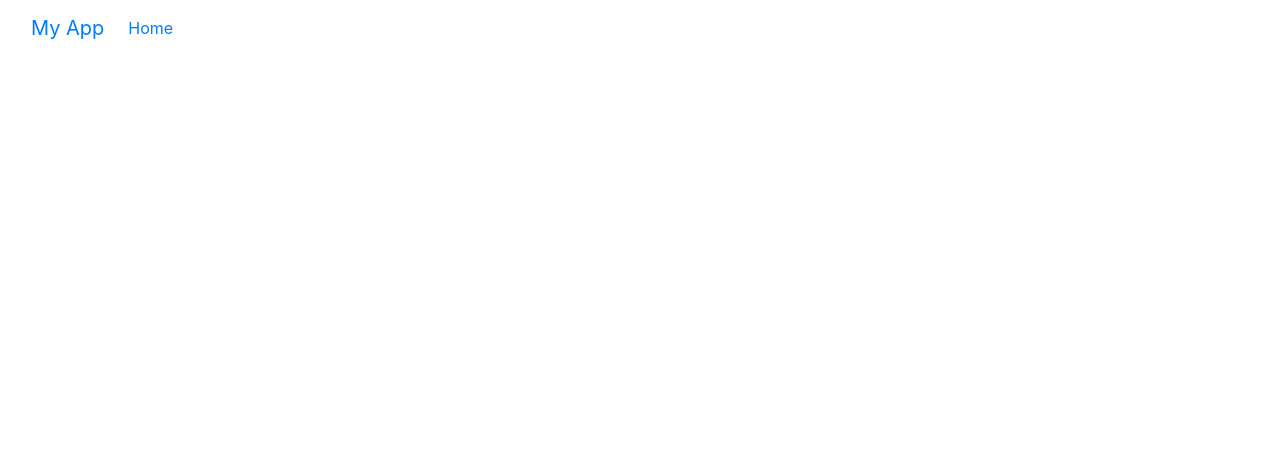
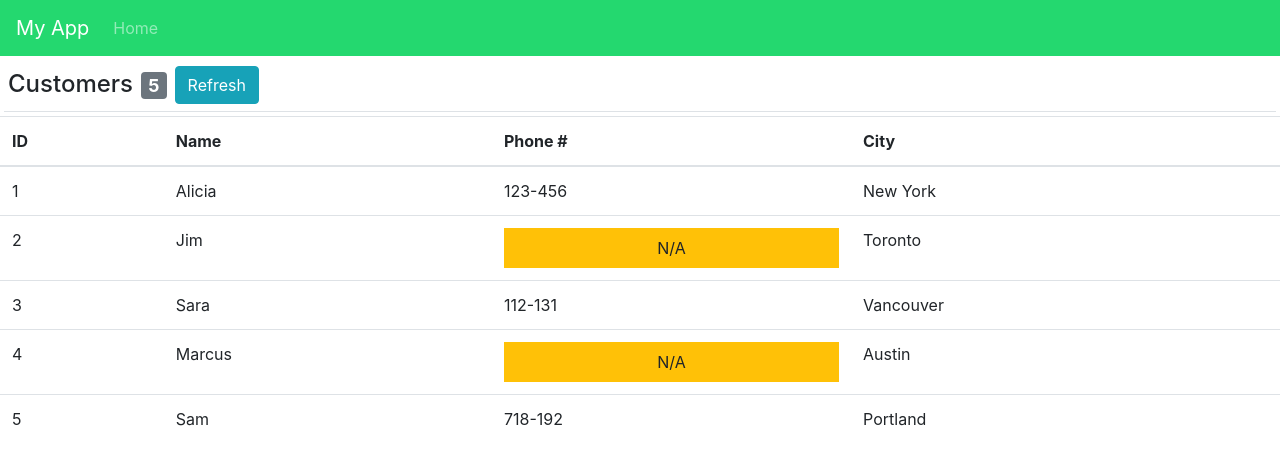
Before and after one commit to aiden-janey/react-ecommerce-site, a React (Create React App) app: page / in a window 1280 px wide. Shown: the top 464 px of the page. Built offline with nearby package versions, Linux system fonts and the light colour scheme.

Commit message:
Creating Customer Page

```diff
--- a/src/App.jsx
+++ b/src/App.jsx
@@ -1,43 +1,14 @@
 import React, { Component } from "react";
+import NavBar from "./NavBar";
+import MainContent from "./MainContent";
 
-class NavBar extends Component {
+export default class App extends Component {
   render() {
     return (
       <React.Fragment>
-        <nav class="navbar navbar-expand-lg bg-body-tertiary">
-          <div class="container-fluid">
-            <a class="navbar-brand" href="#">
-              My App
-            </a>
-            <button
-              class="navbar-toggler"
-              type="button"
-              data-bs-toggle="collapse"
-              data-bs-target="#navbarSupportedContent"
-              aria-controls="navbarSupportedContent"
-              aria-expanded="false"
-              aria-label="Toggle navigation"
-            >
-              <span class="navbar-toggler-icon"></span>
-            </button>
-            <div class="collapse navbar-collapse" id="navbarSupportedContent">
-              <ul class="navbar-nav me-auto mb-2 mb-lg-0">
-                <li class="nav-item">
-                  <a class="nav-link" href="#">
-                    Home
-                  </a>
-                </li>
-              </ul>
-            </div>
-          </div>
-        </nav>
+        <NavBar />
+        <MainContent />
       </React.Fragment>
-      /*
-      Inorder to return 2+ tags they must be wrapped in a container like div.
-      Inorder to hide nested divs in dev-tools, use React.Fragment.
-      */
     );
   }
 }
-
-export default NavBar;
--- /dev/null
+++ b/src/MainContent.jsx
@@ -0,0 +1,93 @@
+import React, { Component } from "react";
+
+class MainContent extends Component {
+  state = {
+    pageTitle: "Customers",
+    customersCount: 5,
+    customers: [
+      {
+        id: 1,
+        name: "Alicia",
+        phoneNumber: "123-456",
+        address: { city: "New York" },
+      },
+      {
+        id: 2,
+        name: "Jim",
+        phoneNumber: null,
+        address: { city: "Toronto" },
+      },
+      {
+        id: 3,
+        name: "Sara",
+        phoneNumber: "112-131",
+        address: { city: "Vancouver" },
+      },
+      {
+        id: 4,
+        name: "Marcus",
+        phoneNumber: "",
+        address: { city: "Austin" },
+      },
+      {
+        id: 5,
+        name: "Sam",
+        phoneNumber: "718-192",
+        address: { city: "Portland" },
+      },
+    ],
+  };
+
+  render() {
+    return (
+      <div>
+        <h4 className="border-bottom m-1 p-1">
+          {this.state.pageTitle}
+          <span className="badge badge-secondary m-2">
+            {" "}
+            {this.state.customersCount}
+          </span>
+          <button className="btn btn-info" onClick={this.onRefreshClick}>
+            Refresh
+          </button>
+        </h4>
+
+        <table className="table">
+          <thead>
+            <tr>
+              <th>ID</th>
+              <th>Name</th>
+              <th>Phone #</th>
+              <th>City</th>
+            </tr>
+          </thead>
+          <tbody>
+            {this.state.customers.map((cust) => {
+              return (
+                <tr key={cust.id}>
+                  <td>{cust.id}</td>
+                  <td>{cust.name}</td>
+                  <td>
+                    {cust.phoneNumber ? (
+                      cust.phoneNumber
+                    ) : (
+                      <div className="bg-warning p-2 text-center">N/A</div>
+                    )}
+                  </td>
+                  <td>{cust.address.city}</td>
+                </tr>
+              );
+            })}
+          </tbody>
+        </table>
+      </div>
+    );
+  }
+
+  //Executes when user clicks refresh button
+  onRefreshClick = () => {
+    this.setState({ customersCount: 7 });
+  };
+}
+
+export default MainContent;
--- /dev/null
+++ b/src/NavBar.jsx
@@ -0,0 +1,46 @@
+import React, { Component } from "react";
+
+class NavBar extends Component {
+  render() {
+    return (
+      <React.Fragment>
+        <nav className="navbar navbar-expand-lg navbar-dark bg-dark navbar-style">
+          <a className="navbar-brand" href="/#">
+            My App
+          </a>
+          <button
+            className="navbar-toggler"
+            type="button"
+            data-bs-toggle="collapse"
+            data-bs-target="#navbarSupportedContent"
+            aria-controls="navbarSupportedContent"
+            aria-expanded="false"
+            aria-label="Toggle navigation"
+          >
+            <span className="navbar-toggler-icon"></span>
+          </button>
+          <div className="collapse navbar-collapse" id="navbarSupportedContent">
+            <ul className="navbar-nav me-auto">
+              <li className="nav-item">
+                <a className="nav-link" href="/#">
+                  Home
+                </a>
+              </li>
+            </ul>
+          </div>
+        </nav>
+      </React.Fragment>
+    );
+
+    /*
+      - Inorder to return 2+ tags they must be wrapped in a container like div.
+        - Inorder to hide nested divs in dev-tools, use React.Fragment.
+      - Use className in place of class for HTML attributes.
+      - Use /# to avoid warnings in in href attribtutes.
+      - export default is required to make available the component in other components.
+        - It must be declared in the class defintion or at the bottom of the file.
+    */
+  }
+}
+
+export default NavBar;
--- a/src/index.css
+++ b/src/index.css
@@ -2,3 +2,7 @@
 .highlight{
     background-color: aqua;
 }
+
+.navbar-style{
+    background-color: #24d86f !important;
+}
--- a/src/index.js
+++ b/src/index.js
@@ -4,8 +4,8 @@ import "jquery";
 import "bootstrap/dist/js/bootstrap";
 import "popper.js/dist/umd/popper";
 import "bootstrap/dist/css/bootstrap.css";
-import NavBar from "./App";
+import App from "./App";
 import "./index.css";
 
 const root = ReactDOM.createRoot(document.getElementById("root"));
-root.render(<NavBar />);
+root.render(<App />);
```
Also changed, not shown: 1 other file (tests, documents, lock files or other folders).
